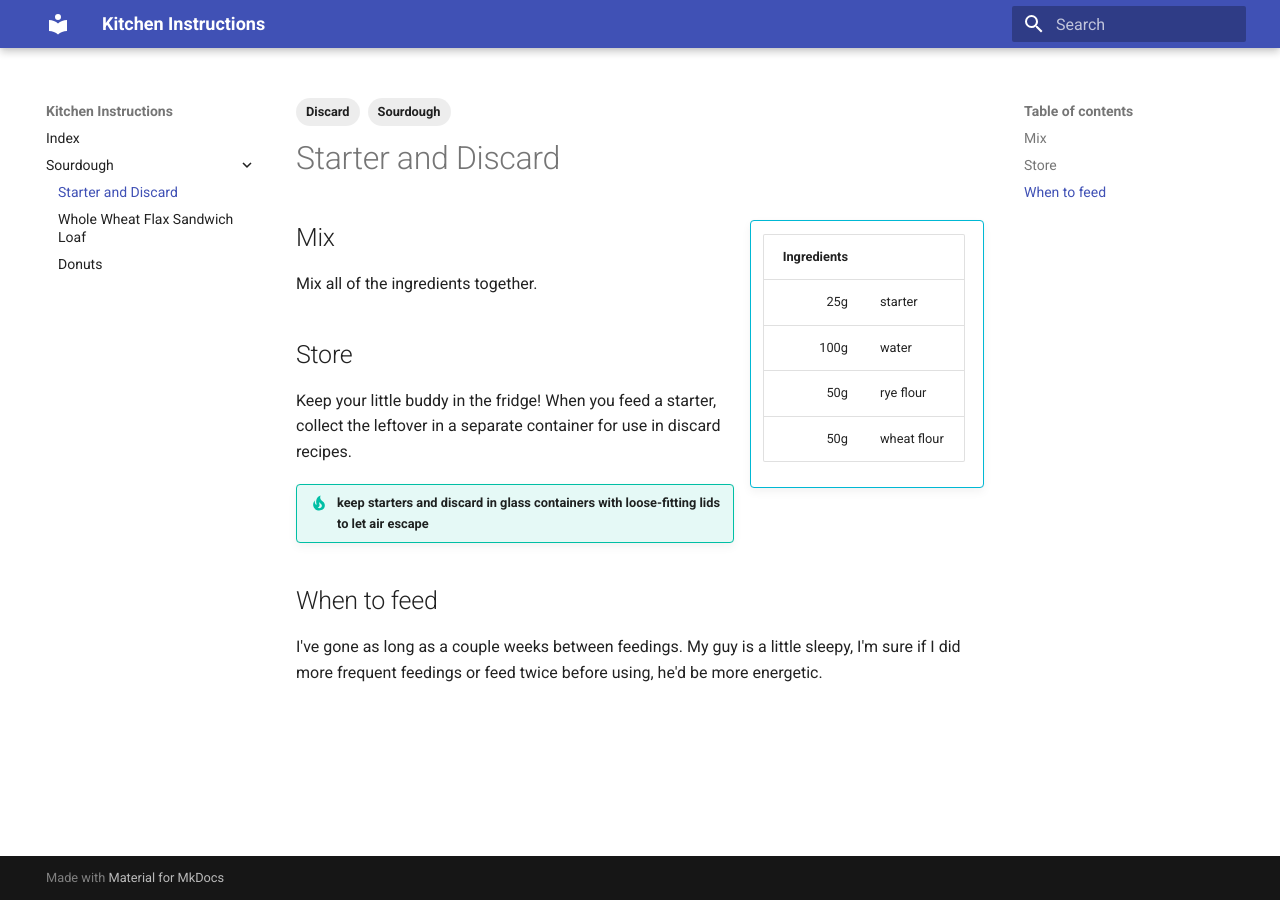
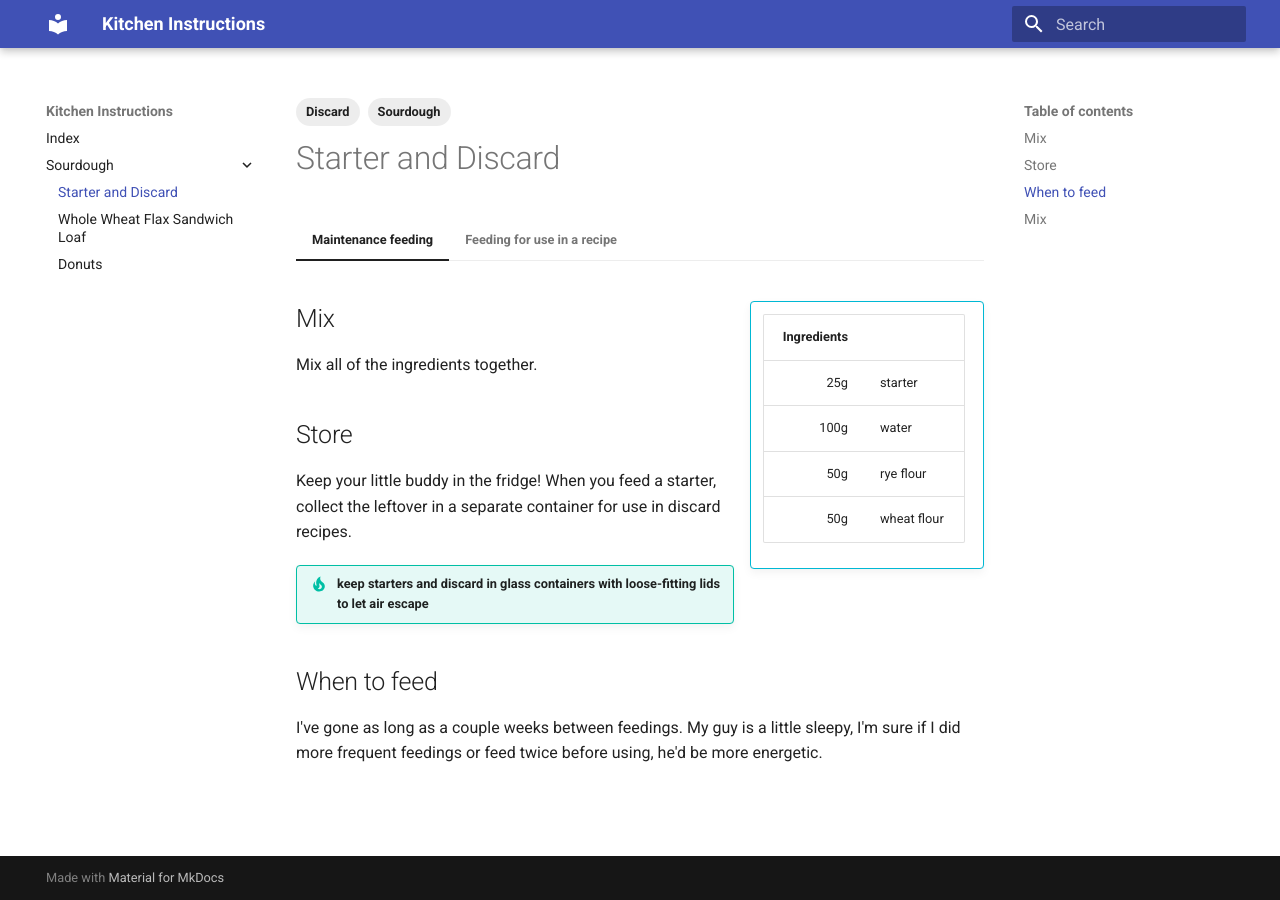
Before and after one commit to patrickdent/kitchen-notes, an MkDocs documentation site: the page built from docs/sourdough/starter-and-discard.md, in a window 1280 px wide. Built offline with MkDocs 1.6.1 and Material for MkDocs 9.7.7, drawn with Linux system fonts in a browser that asks for light colours.

Commit message:
break up feeding section in to for recipe and maintenance sections

```diff
--- a/docs/sourdough/starter-and-discard.md
+++ b/docs/sourdough/starter-and-discard.md
@@ -4,21 +4,37 @@
   - Sourdough
   - Discard
 ---
-!!! info inline end  ""
-    | Ingredients |             |
-    | -:          | :-          |
-    | 25g         | starter     |
-    | 100g        | water       |
-    | 50g         | rye flour   |
-    | 50g         | wheat flour |
+=== "Maintenance feeding"
+    !!! info inline end  ""
+        | Ingredients |             |
+        | -:          | :-          |
+        | 25g         | starter     |
+        | 100g        | water       |
+        | 50g         | rye flour   |
+        | 50g         | wheat flour |
 
-## Mix
-Mix all of the ingredients together.
+    ## Mix
+    Mix all of the ingredients together.
 
-## Store
-Keep your little buddy in the fridge! When you feed a starter, collect the leftover in a separate container for use in discard recipes.
+    ## Store
+    Keep your little buddy in the fridge! When you feed a starter, collect the leftover in a separate container for use in discard recipes.
 
-!!! tip "keep starters and discard in glass containers with loose-fitting lids to let air escape"
+    !!! tip "keep starters and discard in glass containers with loose-fitting lids to let air escape"
 
-## When to feed
-I've gone as long as a couple weeks between feedings. My guy is a little sleepy, I'm sure if I did more frequent feedings or feed twice before using, he'd be more energetic.
+    ## When to feed
+    I've gone as long as a couple weeks between feedings. My guy is a little sleepy, I'm sure if I did more frequent feedings or feed twice before using, he'd be more energetic.
+
+=== "Feeding for use in a recipe"
+    !!! info inline end  ""
+        | Ingredients |             |
+        | -:          | :-          |
+        | 100g        | starter     |
+        | 100g        | water       |
+        | 50g         | rye flour   |
+        | 50g         | wheat flour |
+
+        !!! note
+            you can use any combination of flour equalling 100g
+
+    ## Mix
+    Mix all of the ingredients together.
--- a/mkdocs.yml
+++ b/mkdocs.yml
@@ -1,6 +1,8 @@
 site_name: Kitchen Instructions
 theme:
   name: material
+  features:
+    - content.tabs.link
 plugins:
   - search
   - tags:
@@ -9,6 +11,9 @@
   - admonition
   - meta
   - pymdownx.snippets
+  - pymdownx.superfences
+  - pymdownx.tabbed:
+      alternate_style: true
 nav:
   - 'Index': index.md
   - Sourdough:
```
